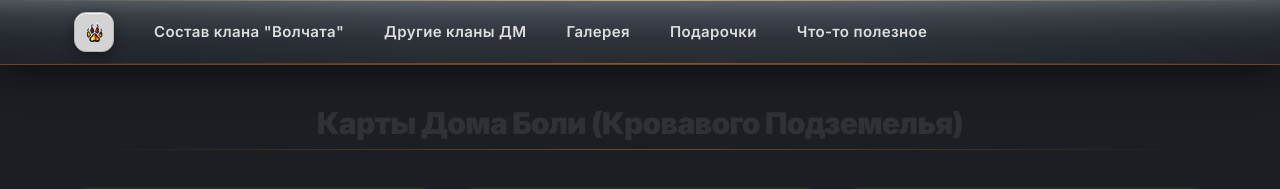
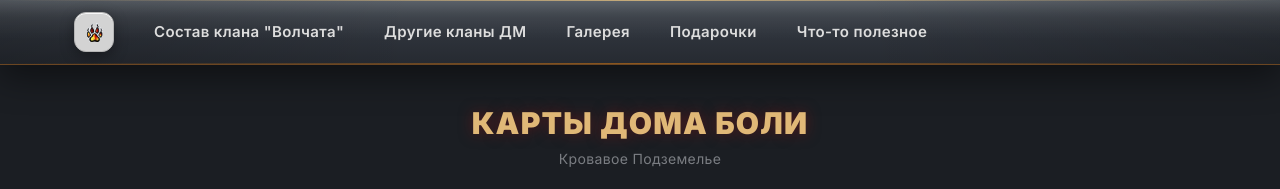
Before and after one commit to reverie-w-sh/dm-portal, a Next.js app: page /dim-boli in a window 1280 px wide. Shown: the top 189 px of the page. Built offline with nearby package versions, Linux system fonts and the light colour scheme.

Commit message:
Update page.tsx

```diff
--- a/src/app/dim-boli/page.tsx
+++ b/src/app/dim-boli/page.tsx
@@ -2,15 +2,26 @@ export default function DimBoliPage() {
   return (
     <div className="max-w-[1180px] mx-auto px-6 py-10">
 
-      <h1 className="text-3xl font-black text-ink tracking-tight mb-2 text-center">
-        Карты Дома Боли (Кровавого Подземелья)
+      <h1
+        className="text-3xl font-black tracking-tight mb-2 text-center uppercase"
+        style={{
+          letterSpacing: "0.04em",
+          color: "#e0b877",
+          textShadow: "0 0 14px rgba(139,20,20,0.5)",
+        }}
+      >
+        Карты Дома Боли
       </h1>
+
+      <p className="text-center text-sm text-ink-muted mb-8 tracking-wide">
+        Кровавое Подземелье
+      </p>
 
       <div className="divider-accent mb-10" />
 
       <div className="kp-grid">
 
-        {[1,2,3,4,5,6].map((id)=>(
+        {[1, 2, 3, 4, 5, 6].map((id) => (
           <div key={id} className="kp-card">
 
             <img
```
